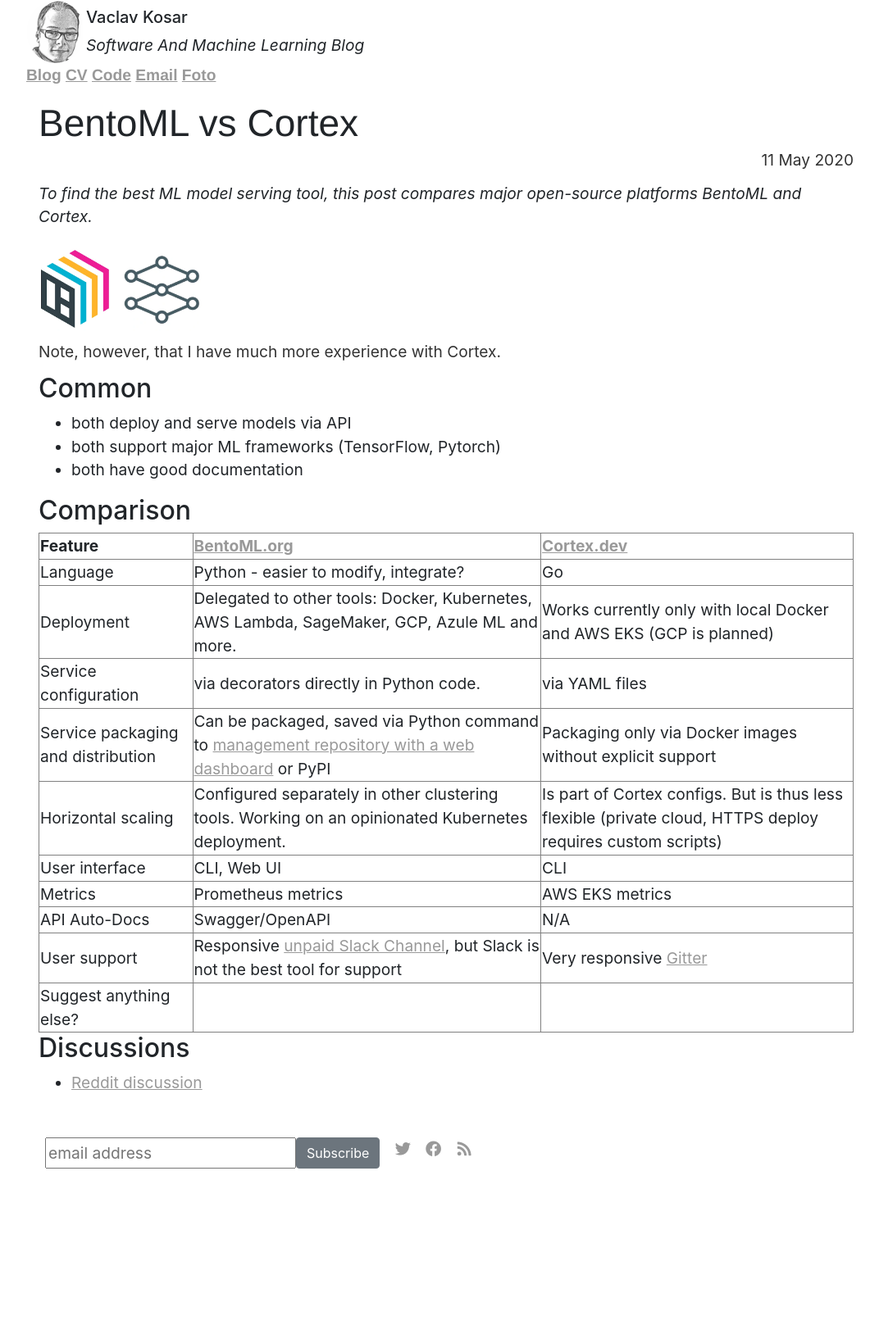
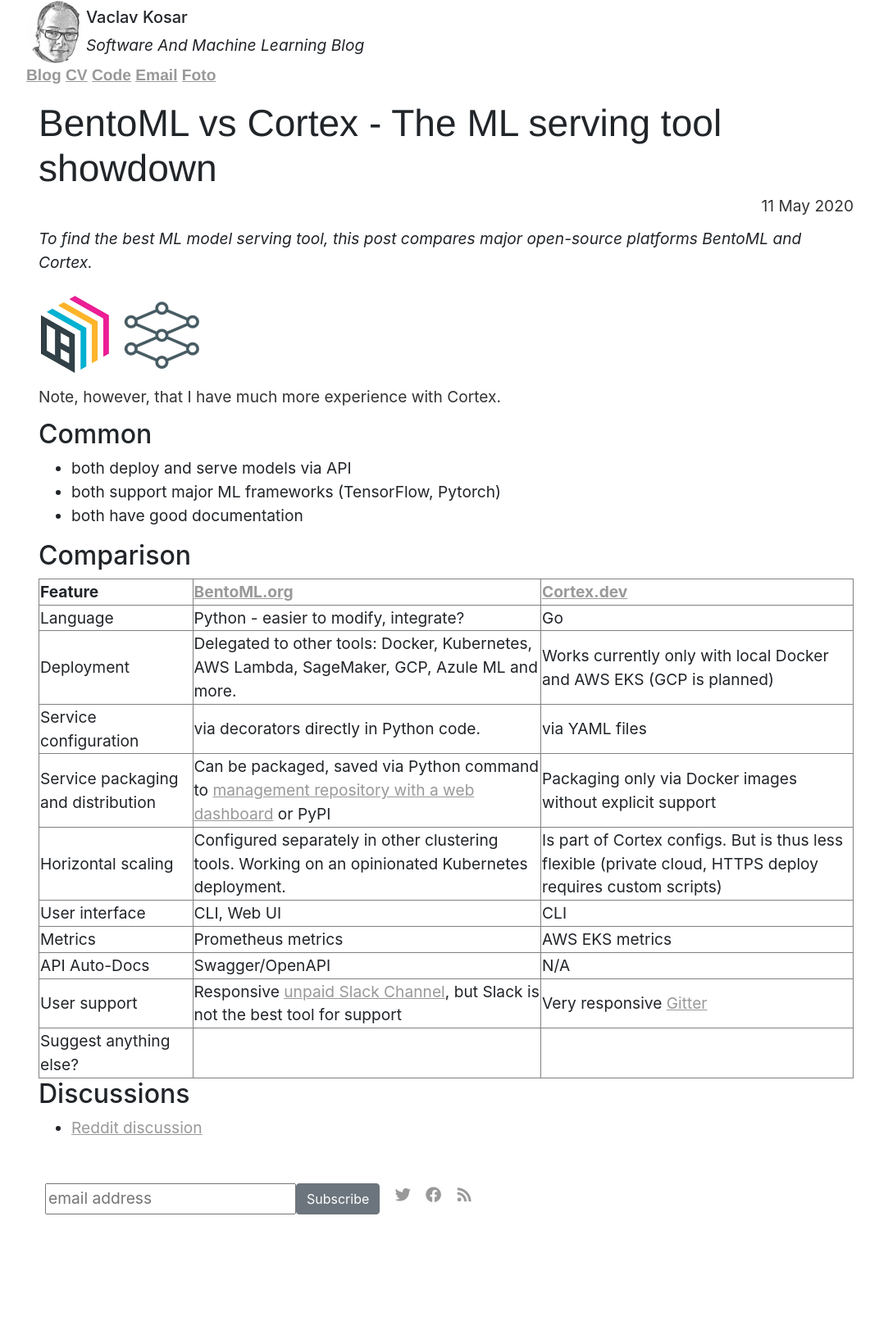
Before and after one commit to vackosar/vackosar.github.io, a Jekyll site: the page built from _posts/2020-05-11-BentoML-vs-Cortex.md, in a window 1280 px wide. Shown: the whole page at 82% size, without its empty margins (96-1168 px from the left). Built offline with Jekyll 4.4.1, drawn with Linux system fonts in a browser that asks for light colours; nearby versions of some CDN libraries; library files that are not in the unit come from our copies; comment, search, counter and statistics services are not loaded; before the commit the page ends 1578 px from its top, so only the background shows below that.

Commit message:
bentoml vs cortex

```diff
--- a/_posts/2020-05-11-BentoML-vs-Cortex.md
+++ b/_posts/2020-05-11-BentoML-vs-Cortex.md
@@ -1,6 +1,6 @@
 ---
 layout: post
-title: "BentoML vs Cortex"
+title: "BentoML vs Cortex - The ML serving tool showdown"
 categories: ML
 date: 2020-05-11
 image: https://raw.githubusercontent.com/vackosar/vackosar.github.io/master/images/bentoml-cortex-logos.webp
```
